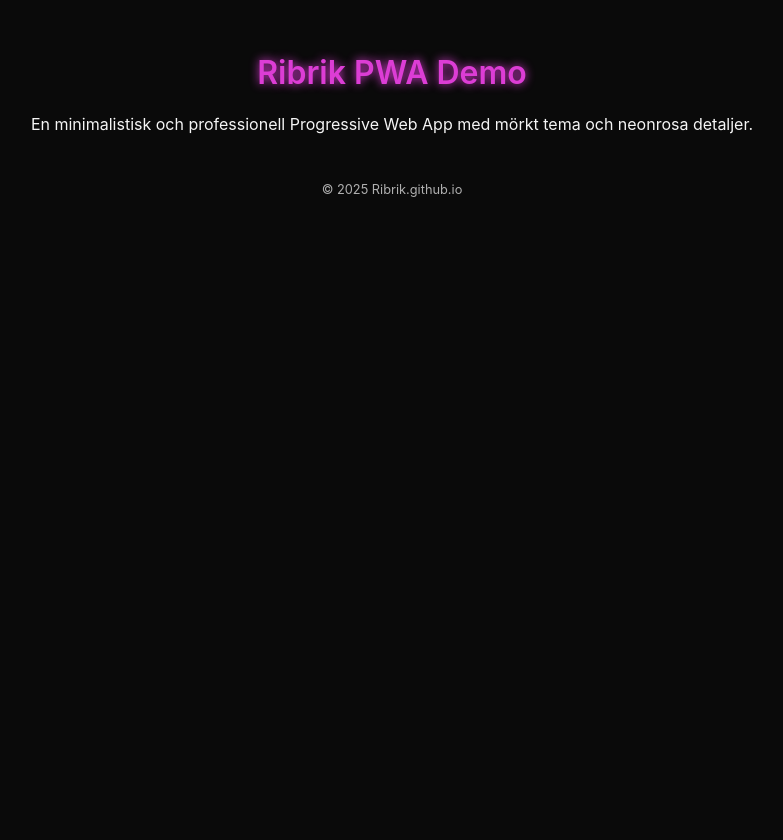
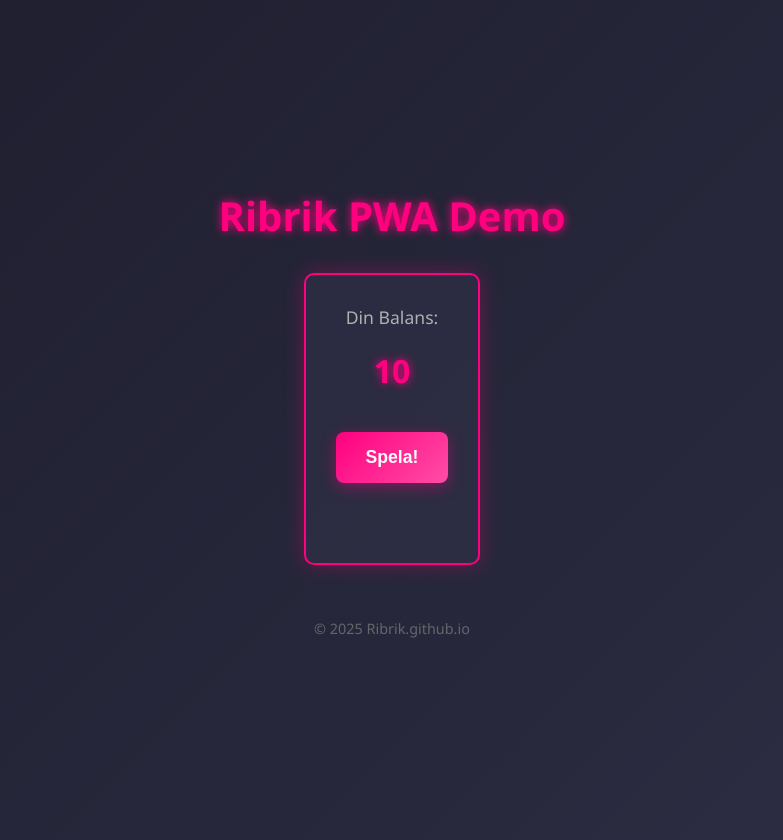
Before and after one commit to ribrik/ribrik.github.io, a website: page index.html in a window 1280 px wide. Shown: the whole page, without its empty margins (248-1031 px from the left). Before the commit the page ends 800 px from the top, so only its background shows below. Drawn offline with Linux system fonts and the light colour scheme.

Commit message:
Lägg till mini-spel med balansräknare och ta bort gammal beskrivningstext

```diff
--- a/index.html
+++ b/index.html
@@ -1,37 +1,150 @@
 <!DOCTYPE html>
 <html lang="sv">
 <head>
-  <meta charset="UTF-8" />
-  <meta name="viewport" content="width=device-width, initial-scale=1.0" />
+  <meta charset="UTF-8">
+  <meta name="viewport" content="width=device-width, initial-scale=1.0">
   <title>Ribrik PWA</title>
-  <link rel="manifest" href="manifest.json" />
-  <link rel="stylesheet" href="dist/css/style.css" />
-  <meta name="theme-color" content="#ff007f" />
-  <link rel="icon" href="images/icon-192.png" />
+  <link rel="manifest" href="manifest.json">
+  <link rel="stylesheet" href="dist/css/style.css">
+  <meta name="theme-color" content="#ff007f">
+  <link rel="icon" href="images/icon-192.png">
+  <style>
+    body {
+      font-family: 'Segoe UI', Tahoma, Geneva, Verdana, sans-serif;
+      background: linear-gradient(135deg, #1e1e2e 0%, #2d2d44 100%);
+      color: #e0e0e0;
+      margin: 0;
+      padding: 20px;
+      min-height: 100vh;
+      display: flex;
+      flex-direction: column;
+      align-items: center;
+      justify-content: center;
+    }
+    header {
+      text-align: center;
+      margin-bottom: 30px;
+    }
+    h1 {
+      color: #ff007f;
+      font-size: 2.5em;
+      margin: 0;
+      text-shadow: 0 0 10px #ff007f;
+    }
+    main {
+      background: rgba(45, 45, 68, 0.8);
+      border: 2px solid #ff007f;
+      border-radius: 10px;
+      padding: 30px;
+      max-width: 500px;
+      box-shadow: 0 0 20px rgba(255, 0, 127, 0.3);
+    }
+    .game-container {
+      text-align: center;
+    }
+    .balance {
+      font-size: 2em;
+      color: #ff007f;
+      margin: 20px 0;
+      font-weight: bold;
+      text-shadow: 0 0 10px #ff007f;
+    }
+    .balance-label {
+      font-size: 1.1em;
+      color: #b0b0b0;
+      margin-bottom: 10px;
+    }
+    button {
+      background: linear-gradient(135deg, #ff007f, #ff4da6);
+      color: white;
+      border: none;
+      padding: 15px 30px;
+      font-size: 1.1em;
+      border-radius: 8px;
+      cursor: pointer;
+      margin-top: 20px;
+      font-weight: bold;
+      transition: all 0.3s ease;
+      box-shadow: 0 4px 15px rgba(255, 0, 127, 0.4);
+    }
+    button:hover {
+      transform: translateY(-2px);
+      box-shadow: 0 6px 20px rgba(255, 0, 127, 0.6);
+    }
+    button:active {
+      transform: translateY(0);
+    }
+    .result-message {
+      font-size: 1.2em;
+      margin-top: 20px;
+      min-height: 30px;
+      color: #a0d995;
+    }
+    .result-message.loss {
+      color: #ff6b6b;
+    }
+    footer {
+      margin-top: 40px;
+      text-align: center;
+      color: #808080;
+      font-size: 0.9em;
+    }
+  </style>
 </head>
 <body>
   <header>
     <h1>Ribrik PWA Demo</h1>
   </header>
   <main>
-    <p>En minimalistisk och professionell Progressive Web App med mörkt tema och neonrosa detaljer.</p>
-    <button id="installButton" hidden>📲 Installera appen</button>
+    <div class="game-container">
+      <div class="balance-label">Din Balans:</div>
+      <div class="balance" id="balanceDisplay">10</div>
+      <button onclick="playGame()">Spela!</button>
+      <div class="result-message" id="resultMessage"></div>
+    </div>
   </main>
   <footer>
     <p>© 2025 Ribrik.github.io</p>
   </footer>
+
   <script>
-    // --- Service Worker ---
+    let balance = 10;
+
+    function playGame() {
+      const random = Math.random();
+      const resultMessageEl = document.getElementById('resultMessage');
+
+      if (random < 0.5) {
+        // Win: +5
+        balance += 5;
+        resultMessageEl.textContent = '🎉 Du vann! +5';
+        resultMessageEl.classList.remove('loss');
+      } else {
+        // Loss: -3
+        balance -= 3;
+        resultMessageEl.textContent = '😢 Du förlorade -3';
+        resultMessageEl.classList.add('loss');
+      }
+
+      // Update balance display
+      document.getElementById('balanceDisplay').textContent = balance;
+    }
+
+    // Service Worker registration
     if ('serviceWorker' in navigator) {
       navigator.serviceWorker.register('service-worker.js')
-        .then(() => console.log('Service Worker registrerad.'));
+        .then(() => console.log('Service Worker registrerad.'))
+        .catch(err => console.log('Service Worker registrering misslyckades:', err));
     }
-    // --- Install prompt ---
+
+    // Install prompt
     let deferredPrompt;
     const installBtn = document.getElementById('installButton');
+
     window.addEventListener('beforeinstallprompt', (e) => {
       e.preventDefault();
       deferredPrompt = e;
+      if (installBtn) {
         installBtn.hidden = false;
         installBtn.addEventListener('click', async () => {
           installBtn.hidden = true;
@@ -40,6 +153,7 @@
           console.log(`Installationsval: ${outcome}`);
           deferredPrompt = null;
         });
+      }
     });
   </script>
 </body>
```
Lines whose indentation alone changed are shown as unchanged.
